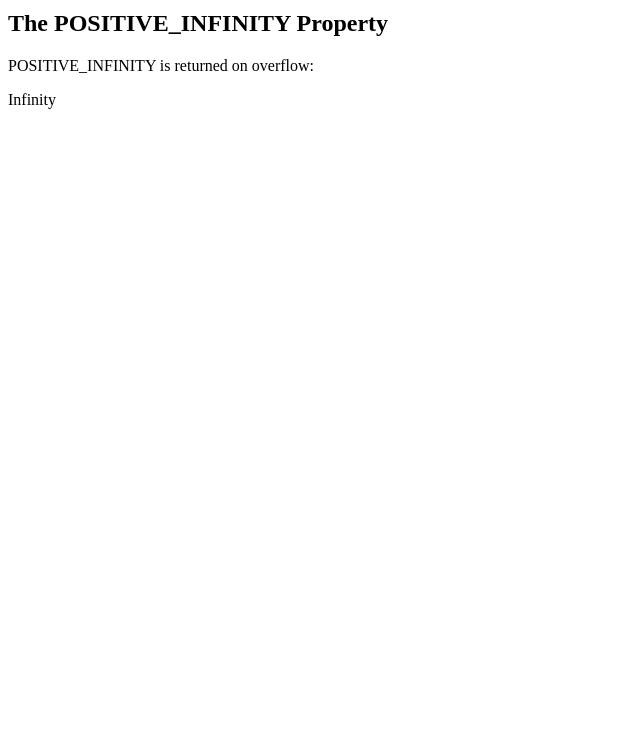
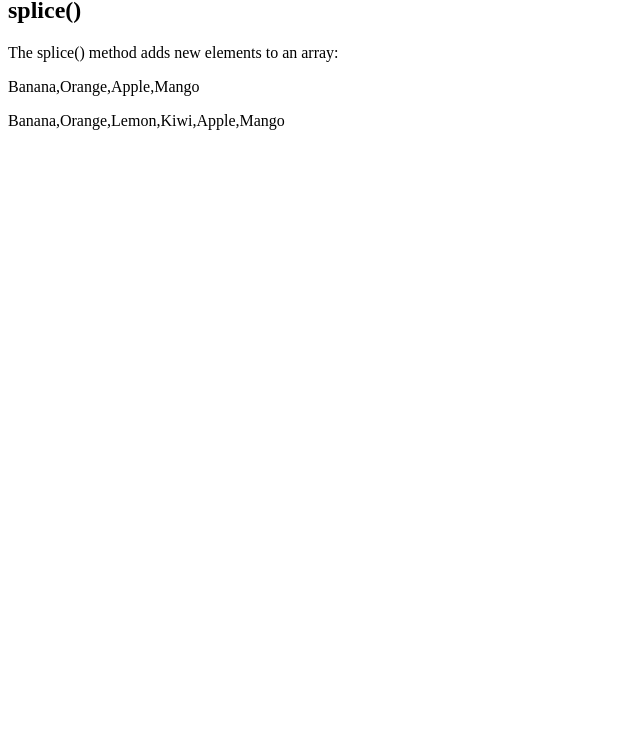
Before and after one commit to rahimbd296345/JavaScript-Tutorial, a website: page assistant.html in a window 1280 px wide. Shown: the part 70-800 px from the top of the page, without its empty margins (0-640 px from the left). Drawn offline with Linux system fonts and the light colour scheme.

Commit message:
16.11.2022

```diff
--- /dev/null
+++ b/app.js
@@ -0,0 +1,6 @@
+const fruits = ['Banana', 'Orange', 'Apple', 'Mango']
+document.getElementById('demo').innerHTML = fruits
+
+fruits.splice(2, 0, 'Lemon', 'kiwi')
+
+document.getElementById('demo').innerHTML = fruits
--- a/assistant.html
+++ b/assistant.html
@@ -2,15 +2,19 @@
 <html>
 <body>
 
-<h1>JavaScript Numbers</h1>
-<h2>The POSITIVE_INFINITY Property</h2>
+<h2>JavaScript Array Methods</h2>
+<h2>splice()</h2>
+<p>The splice() method adds new elements to an array:</p>
 
-<p>POSITIVE_INFINITY is returned on overflow:</p>
-<p id="demo"></p>
+<p id="demo1"></p>
+<p id="demo2"></p>
 
 <script>
-  let x = 1 / 0;
-  document.getElementById("demo").innerHTML = x;
+  const fruits = ["Banana", "Orange", "Apple", "Mango"];
+  document.getElementById("demo1").innerHTML = fruits;
+
+  fruits.splice(2, 0, "Lemon", "Kiwi");
+  document.getElementById("demo2").innerHTML = fruits;
 </script>
 
 </body>
```
Also changed, not shown: index.html (+2 -2 lines).
